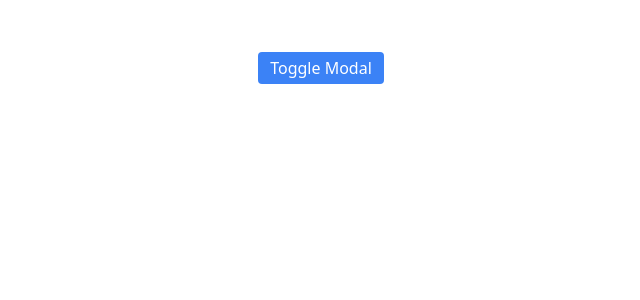
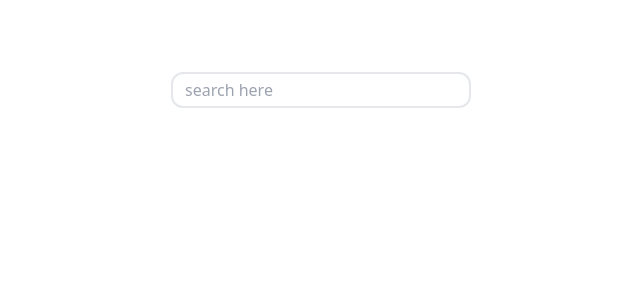
Before and after one commit to JaydeepRamanuj/mini-react-projects, a React app: page / in a window 1280 px wide. Shown: the top 300 px of the page, without its empty margins (319-959 px from the left). Built offline with nearby package versions, Linux system fonts and the light colour scheme; the HTML template or start-up script is replaced by a standard one.

Commit message:
search functionality

```diff
--- a/src/App.jsx
+++ b/src/App.jsx
@@ -1,12 +1,13 @@
-import RatingComponent from './3-star-rating/RatingComponent';
-import './App.css';
-import CustomModal from './custom-modal/CustomModal';
-import CustomTabs from './custom-tabs/CustomTabs';
-import LightDarkMode from './light-dark-mode/light-dark-mode';
-import LoadMore from './load-more-btn/LoadMore';
-import QRCodeGenerator from './qr-code-generator/QRCodeGenerator';
-import ScrollIndicator from './scroll-indicator/ScrollIndicator';
-import Slider from './slider/Slider';
+import RatingComponent from "./star-rating/RatingComponent";
+import "./App.css";
+import CustomModal from "./custom-modal/CustomModal";
+import CustomTabs from "./custom-tabs/CustomTabs";
+import LightDarkMode from "./light-dark-mode/light-dark-mode";
+import LoadMore from "./load-more-btn/LoadMore";
+import QRCodeGenerator from "./qr-code-generator/QRCodeGenerator";
+import ScrollIndicator from "./scroll-indicator/ScrollIndicator";
+import Slider from "./slider/Slider";
+import SearchAutocomplete from "./searchAutocomplete/SearchAutocomplete";
 
 function App() {
   return (
@@ -18,7 +19,8 @@ function App() {
       {/* <LightDarkMode /> */}
       {/* <ScrollIndicator /> */}
       {/* <CustomTabs /> */}
-      <CustomModal />
+      {/* <CustomModal /> */}
+      <SearchAutocomplete />
     </>
   );
 }
--- /dev/null
+++ b/src/searchAutocomplete/SearchAutocomplete.jsx
@@ -0,0 +1,54 @@
+import { useState } from "react";
+
+function SearchAutocomplete() {
+  const [suggestionList, setSuggestionList] = useState([]);
+  const [isLoading, setIsLoading] = useState(false);
+
+  async function getSuggestions(e) {
+    console.log(e.target.value.length);
+
+    try {
+      setIsLoading(true);
+      if (e.target.value.length !== 0) {
+        const response = await fetch(
+          `https://dummyjson.com/users/search?q=${e.target.value}`
+        );
+        const result = await response.json();
+        //   console.log(result.users);
+        setSuggestionList(result.users);
+        setIsLoading(false);
+      } else {
+        setSuggestionList([]);
+      }
+    } catch (err) {
+      console.log(err);
+      setIsLoading(false);
+    }
+  }
+
+  return (
+    <div className="max-w-[300px] mx-auto mt-10">
+      <input
+        type="text"
+        name=""
+        id=""
+        onInput={getSuggestions}
+        placeholder="search here"
+        className="border-2 px-3 py-1 rounded-xl w-full"
+      />
+
+      <ul className="suggestions-list w-full p-0.5 max-h-96 overflow-auto">
+        {suggestionList.map((suggestion, index) => (
+          <li
+            key={index}
+            className="bg-slate-200 rounded mt-0.5 text-start pl-3"
+          >
+            {suggestion.lastName}
+          </li>
+        ))}
+      </ul>
+    </div>
+  );
+}
+
+export default SearchAutocomplete;
```
